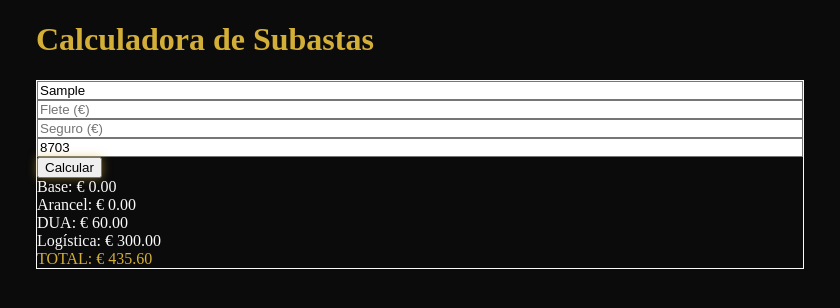
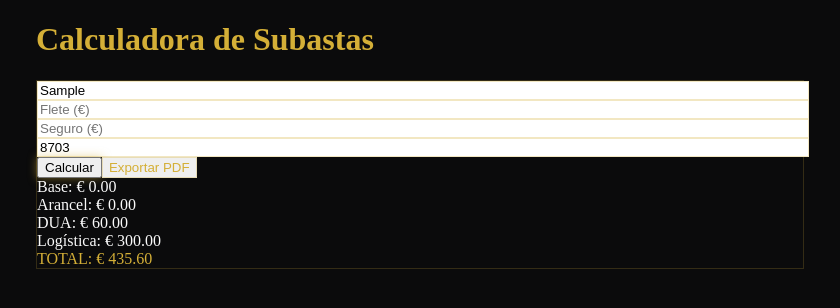
Before and after one commit to Storangel/carliex-calculadora, a Next.js app in the folder apps/web/: page /calculadora in a window 1280 px wide. Both pictures are taken after typing "Sample", "Sample", "Sample" into the empty fields and a click on the button "Calcular". Shown: the top 308 px of the page, without its empty margins (220-1060 px from the left). Built offline with nearby package versions, Linux system fonts and the light colour scheme.

Commit message:
apps/web/src/app/calculadora/page.tsx

```diff
--- a/apps/web/src/app/calculadora/page.tsx
+++ b/apps/web/src/app/calculadora/page.tsx
@@ -62,18 +62,41 @@ export default function CalculadoraPage() {
     }
   }
 
+  const onExportPdf = async () => {
+    // Usamos los mismos datos del formulario que alimentan el cálculo
+    const res = await fetch('/api/pdf', {
+      method: 'POST',
+      headers: { 'Content-Type': 'application/json' },
+      body: JSON.stringify({
+        cif: Number(form.cif || 0),
+        freight: Number(form.freight || 0),
+        insurance: Number(form.insurance || 0),
+        hsCode: form.hsCode,
+        originCountry: form.originCountry,
+      }),
+    })
+    if (!res.ok) {
+      setError(`Error al generar PDF (HTTP ${res.status})`)
+      return
+    }
+    const blob = await res.blob()
+    const url = URL.createObjectURL(blob)
+    // Abrir en nueva pestaña (inline)
+    window.open(url, '_blank')
+  }
+
   const Input: React.FC<React.InputHTMLAttributes<HTMLInputElement>> = (props) => (
     <input
       {...props}
-      className="bg-black/60 rounded p-2 border border-gold/30 focus:border-gold/60 outline-none"
+      className="bg-black/60 rounded p-2 border border-gold-30 focus:border-gold-60 outline-none w-full"
     />
   )
 
   return (
-    <div className="min-h-screen bg-carbon text-white">
+    <div className="min-h-screen" style={{ backgroundColor: 'var(--carbon)', color: 'var(--white)' }}>
       <div className="container-app py-6">
         <h1 className="text-2xl font-semibold text-gold">Calculadora de Subastas</h1>
-        <Card className="mt-4 bg-black/40 border border-gold/20">
+        <Card className="mt-4 bg-black/40 border border-gold-20">
           <CardContent className="space-y-3 p-4">
             <div className="grid grid-cols-1 md:grid-cols-2 gap-3">
               <Input placeholder="CIF (€)" value={form.cif} onChange={onChange('cif')} />
@@ -82,14 +105,26 @@ export default function CalculadoraPage() {
               <Input placeholder="HS Code" value={form.hsCode} onChange={onChange('hsCode')} />
             </div>
 
-            <Button className="bg-gold text-black hover:opacity-90 shadow-gold" onClick={onCalc} disabled={loading}>
-              {loading ? 'Calculando…' : 'Calcular'}
-            </Button>
+            <div className="flex gap-3">
+              <Button className="bg-gold text-black hover:opacity-90 shadow-gold" onClick={onCalc} disabled={loading}>
+                {loading ? 'Calculando…' : 'Calcular'}
+              </Button>
+
+              {result && (
+                <Button
+                  variant="outline"
+                  className="border-gold-30 text-gold hover:opacity-90"
+                  onClick={onExportPdf}
+                >
+                  Exportar PDF
+                </Button>
+              )}
+            </div>
 
             {error && <div className="text-red-400">Error: {error}</div>}
 
             {result && (
-              <div className="mt-4 space-y-1">
+              <div className="mt-2 space-y-1">
                 <div>Base: € {result.baseImport.toFixed(2)}</div>
                 <div>Arancel: € {result.arancel.toFixed(2)}</div>
                 <div>DUA: € {result.dua.toFixed(2)}</div>
```
